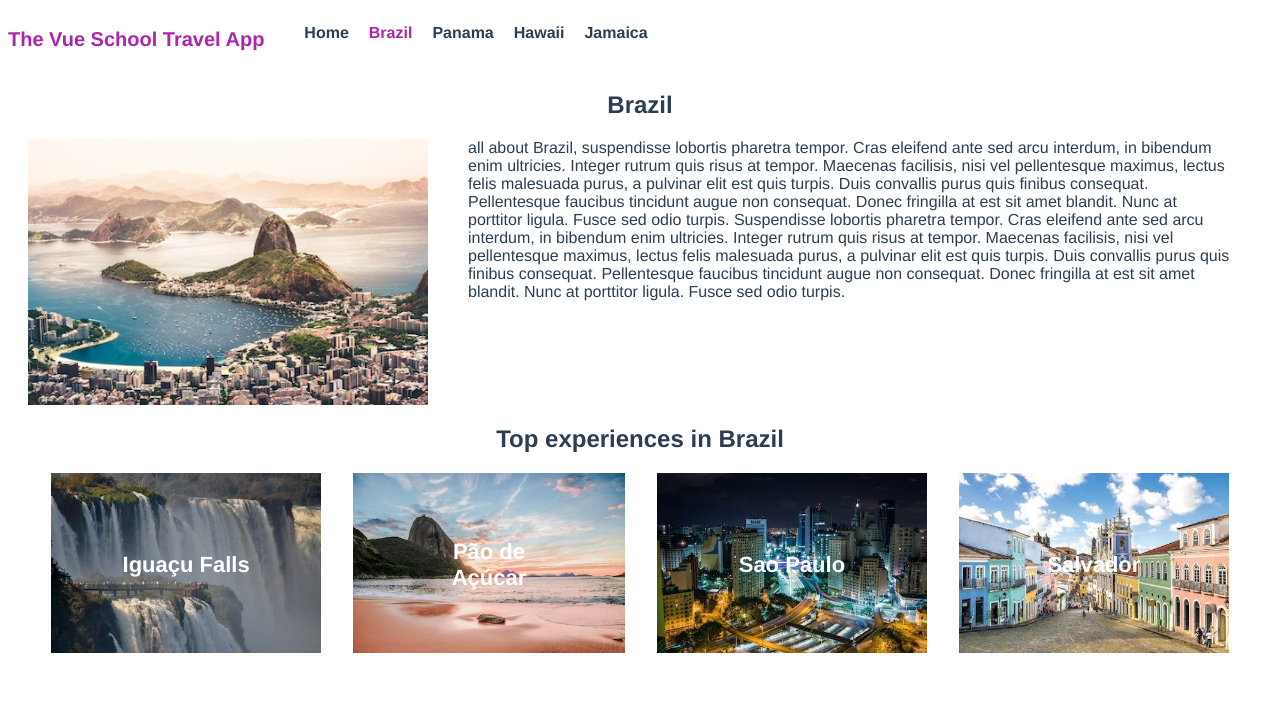
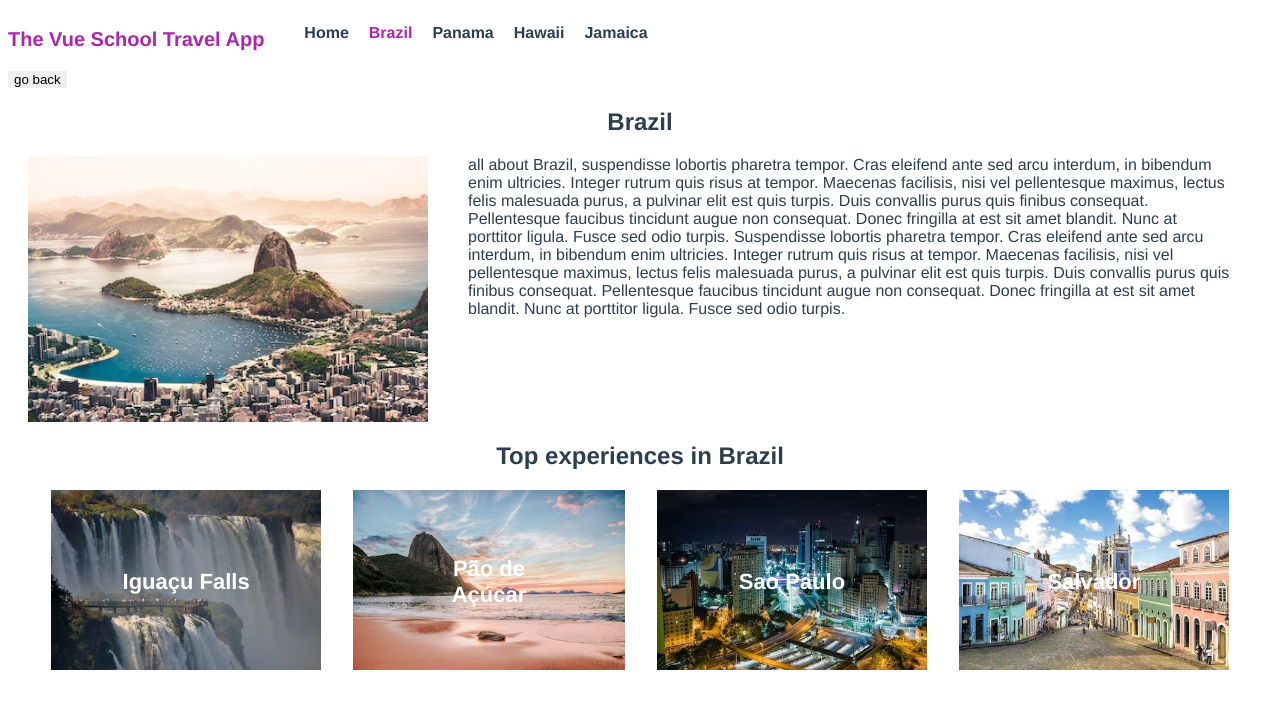
Before and after one commit to Carol111/vue-scholl-travel-app, a Vue app: page /destination/brazil in a window 1280 px wide. Shown: the top 708 px of the page. Built offline with nearby package versions, Linux system fonts and the light colour scheme.

Commit message:
Creates a goback button

```diff
--- /dev/null
+++ b/src/components/GoBack.vue
@@ -0,0 +1,25 @@
+<template>
+  <span class="go-back">
+    <button @click="goBack">go back</button>
+  </span>
+</template>
+
+<script>
+export default {
+  methods: {
+    goBack() {
+      return this.$router.go(-1);
+    }
+  }
+};
+</script>
+
+<style scoped>
+.go-back {
+  display: flex;
+  cursor: pointer;
+}
+button {
+  border: 0;
+}
+</style>
--- a/src/views/DestinationDetails.vue
+++ b/src/views/DestinationDetails.vue
@@ -1,5 +1,6 @@
 <template>
   <div>
+    <GoBack />
     <section class="destination">
       <h1>{{ destination.name }}</h1>
       <div class="destination-details">
@@ -40,7 +41,11 @@
 </template>
 <script>
 import store from "@/store.js";
+import GoBack from "@/components/GoBack";
 export default {
+  components: {
+    GoBack
+  },
   data() {
     return {};
   },
```
